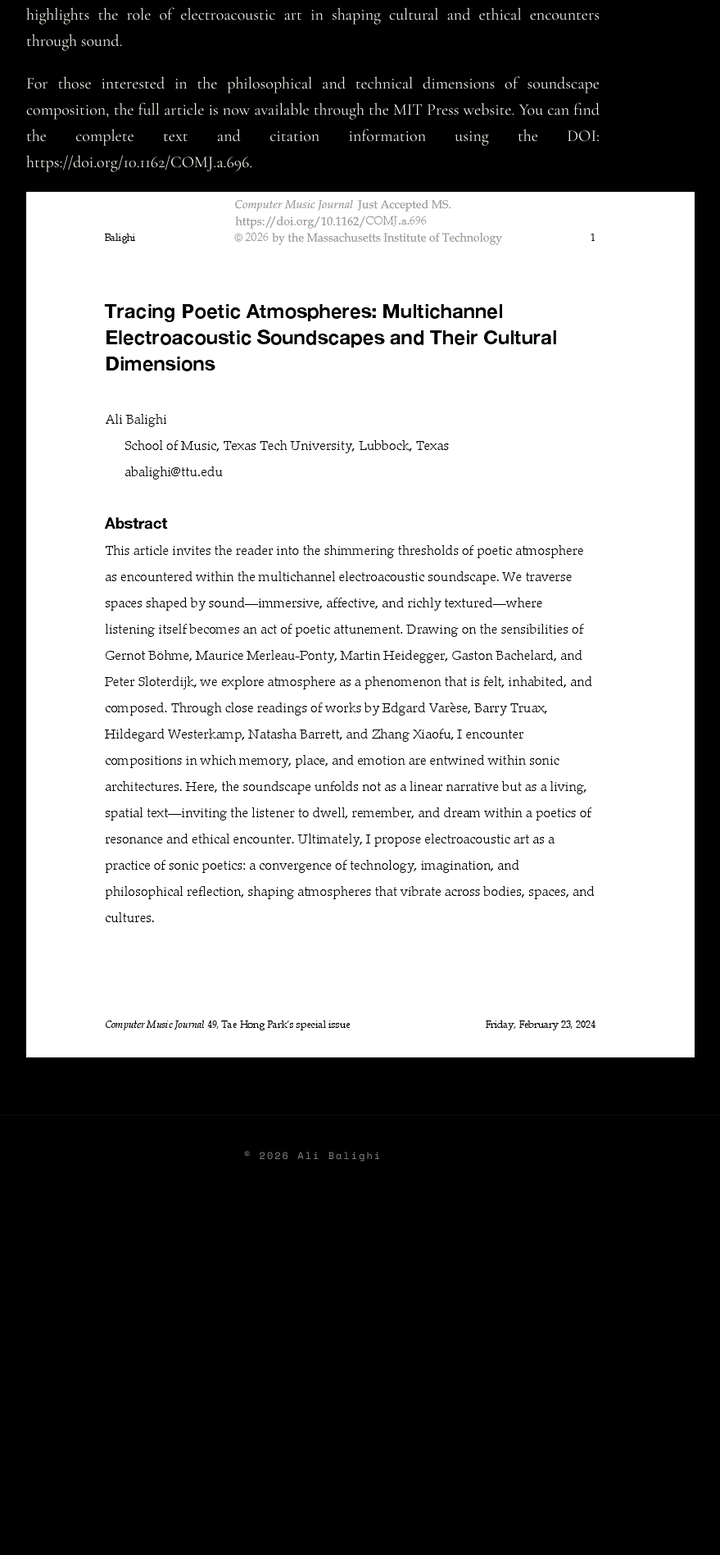
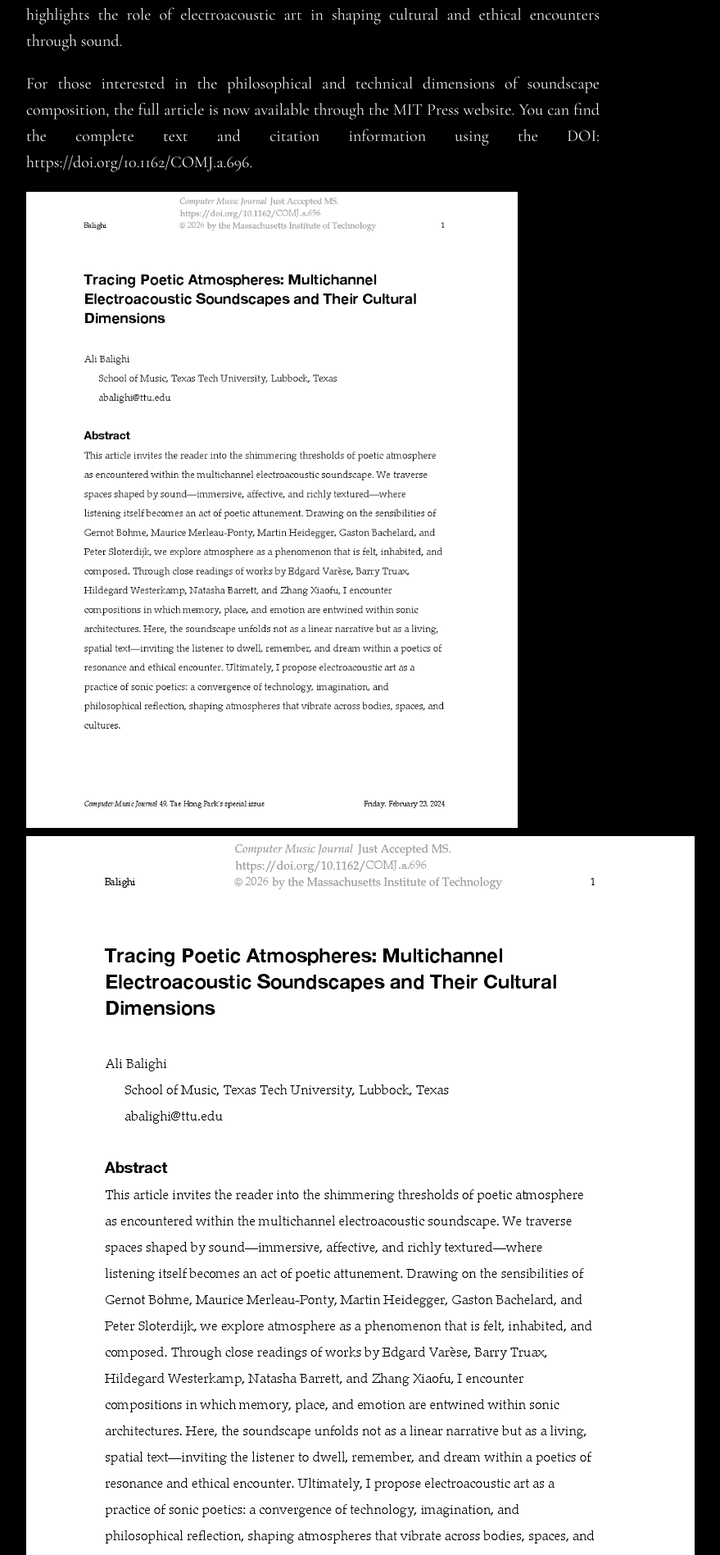
Before and after one commit to alib65/blog, a Jekyll site: the page built from _posts/2026-04-18-my-new-article.md, in a window 1280 px wide. Shown: the part 766-2663 px from the top of the page at 82% size, without its empty margins (258-1137 px from the left). Built offline with Jekyll 4.4.1, drawn with Linux system fonts in a browser that asks for light colours; before the commit the page ends 2224 px from its top, so only the background shows below that.

Commit message:
Add image preview for article PDF

```diff
--- a/_posts/2026-04-18-my-new-article.md
+++ b/_posts/2026-04-18-my-new-article.md
@@ -12,4 +12,6 @@ A significant portion of the article is dedicated to the analysis of composition
 
 For those interested in the philosophical and technical dimensions of soundscape composition, the full article is now available through the MIT Press website. You can find the complete text and citation information using the DOI: https://doi.org/10.1162/COMJ.a.696.
 
+
+<img src="/images/comj.a.696.pdf.gif" alt="description" style="width: 100%; max-width: 600px;">
 ![Article PDF first page preview](/images/comj.a.696.pdf.gif)
```
